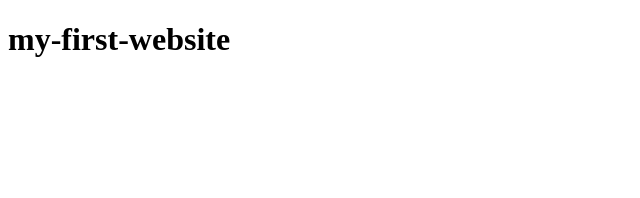
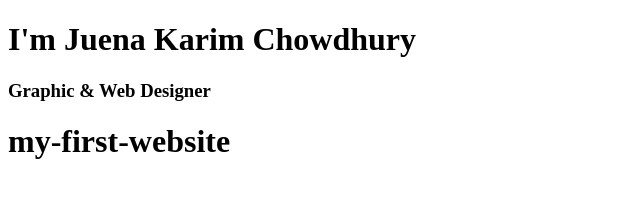
Before and after one commit to juenakarim07/my-first-website, a plain HTML site: page index.html in a window 1280 px wide. Shown: the whole page, without its empty margins (0-640 px from the left). Drawn offline with Linux system fonts and the light colour scheme.

Commit message:
add my name

```diff
--- a/index.html
+++ b/index.html
@@ -7,8 +7,11 @@
       <title>Document</title>
 </head>
 <body>
+       <h1>I'm Juena Karim Chowdhury</h1>
+       <h3>Graphic & Web Designer</h3>
+      <h1>my-first-website</h1>
 
-      <h1>my-first-website</h1>
+
 
 </body>
 </html>
```
Also changed, not shown: 1 other file.
